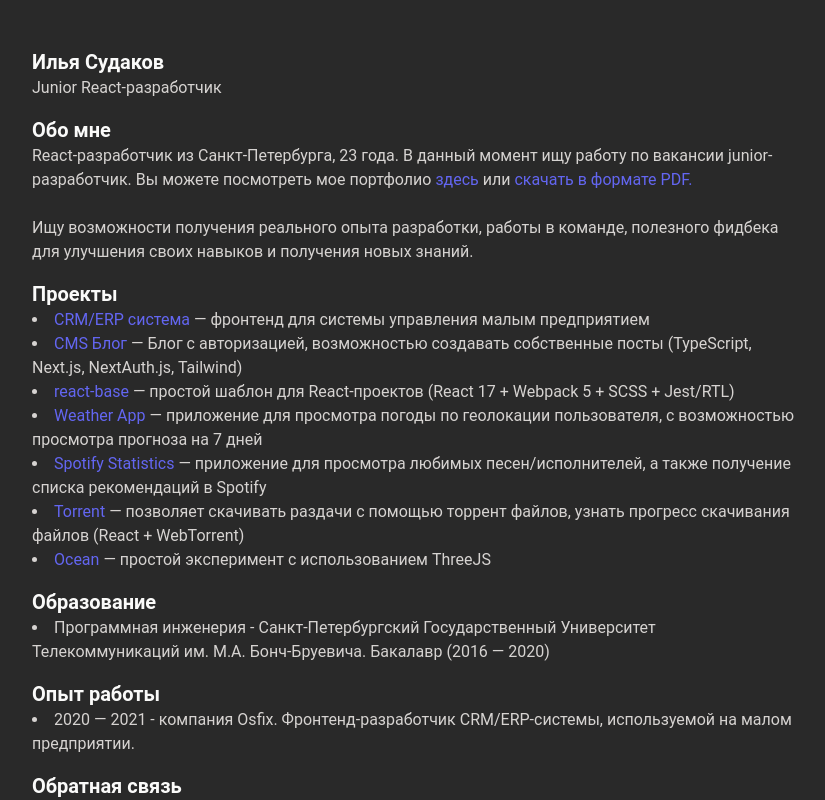
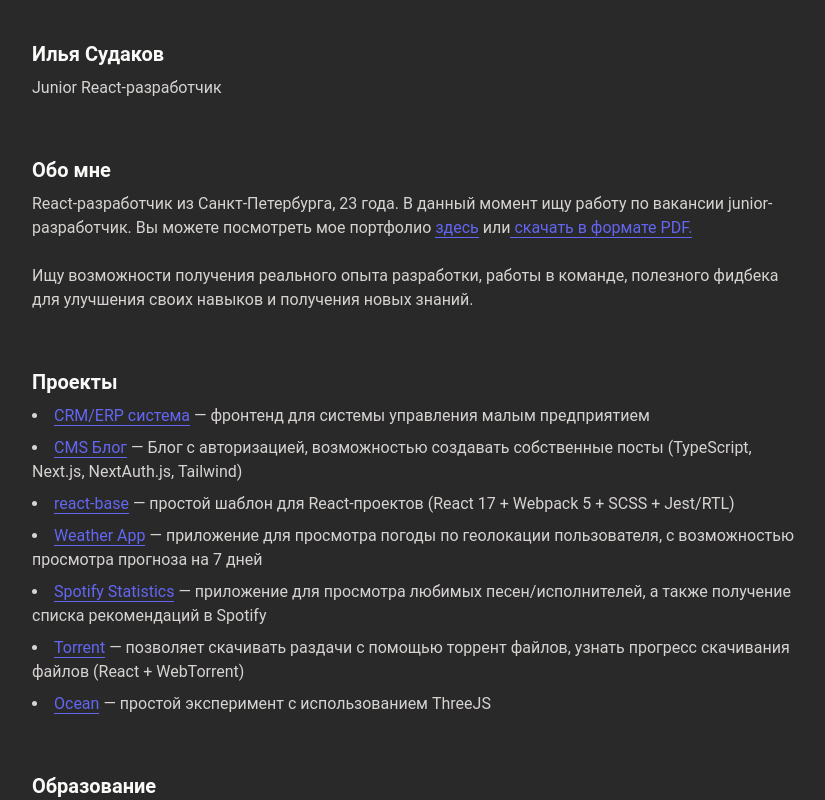
Before and after one commit to ilyasudakov/portfolio-react, a Next.js app: page / in a window 1280 px wide. Shown: the top 800 px of the page, without its empty margins (224-1049 px from the left). Built offline with nearby package versions, Linux system fonts and the light colour scheme.

Commit message:
Update styles

```diff
--- a/src/pages/index.tsx
+++ b/src/pages/index.tsx
@@ -26,10 +26,10 @@ const TextBlock: React.FC<{
   title?: string;
 }> = ({ children, title }) => {
   return (
-    <div className="my-2 flex flex-col text-stone-300">
+    <div className="mb-14 flex flex-col text-stone-300">
       <>
         {title ? (
-          <div className="text-xl font-bold text-stone-50">{title}</div>
+          <div className="text-xl font-bold text-stone-50 mb-2">{title}</div>
         ) : null}
         {children}
       </>
@@ -43,7 +43,7 @@ const OutsideLink: React.FC<{
 }> = ({ children, href }) => {
   return (
     <a
-      className="text-indigo-500 inline w-fit"
+      className="text-indigo-500 inline w-fit border-b border-indigo-500"
       target="_blank"
       rel="noreferrer noopener"
       href={href}
--- a/src/styles/globals.css
+++ b/src/styles/globals.css
@@ -10,3 +10,11 @@ html {
 ul {
   @apply list-disc list-inside;
 }
+
+ul li {
+  margin-bottom: 0.5rem;
+}
+
+ul li:last-child {
+  margin-bottom: 0;
+}
```
